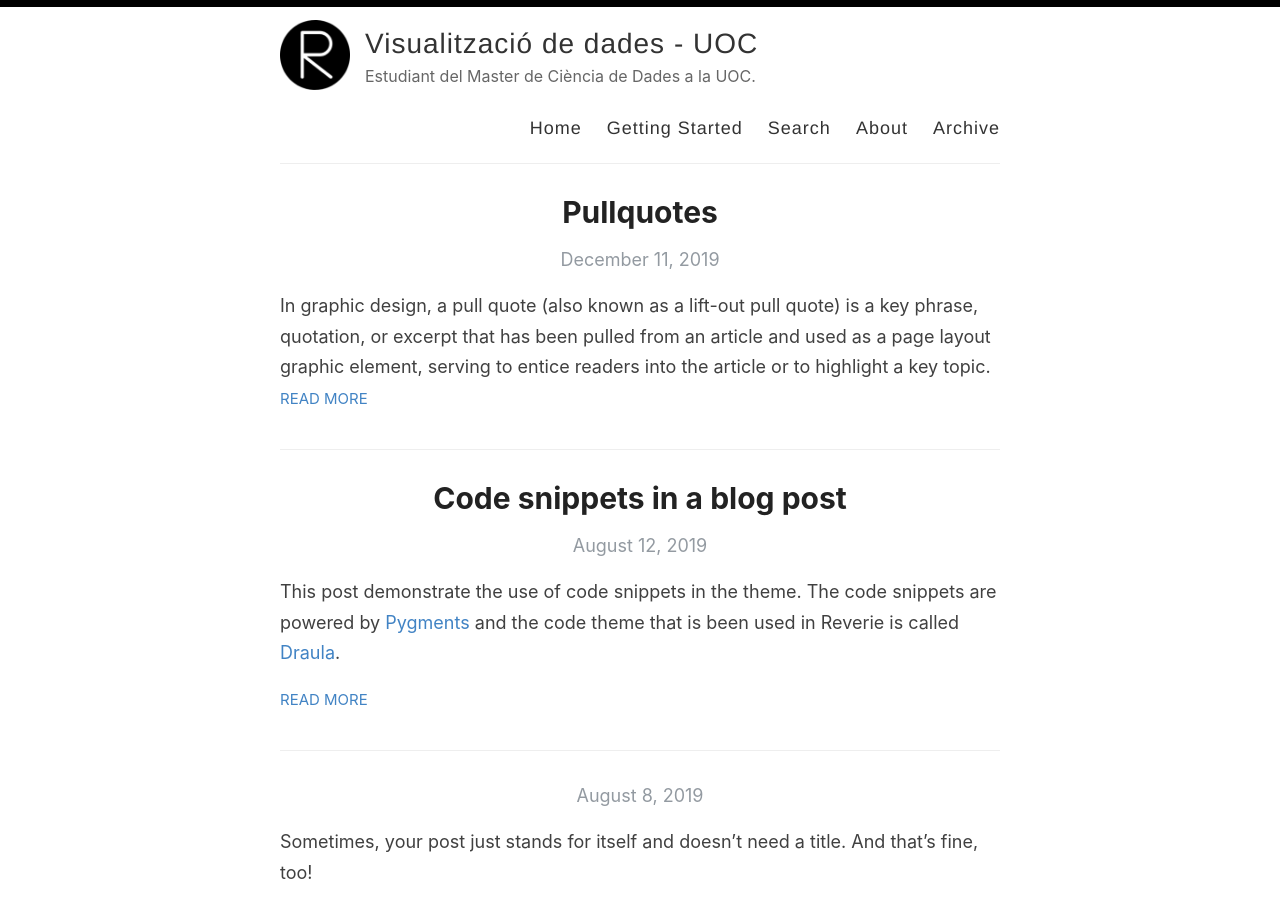
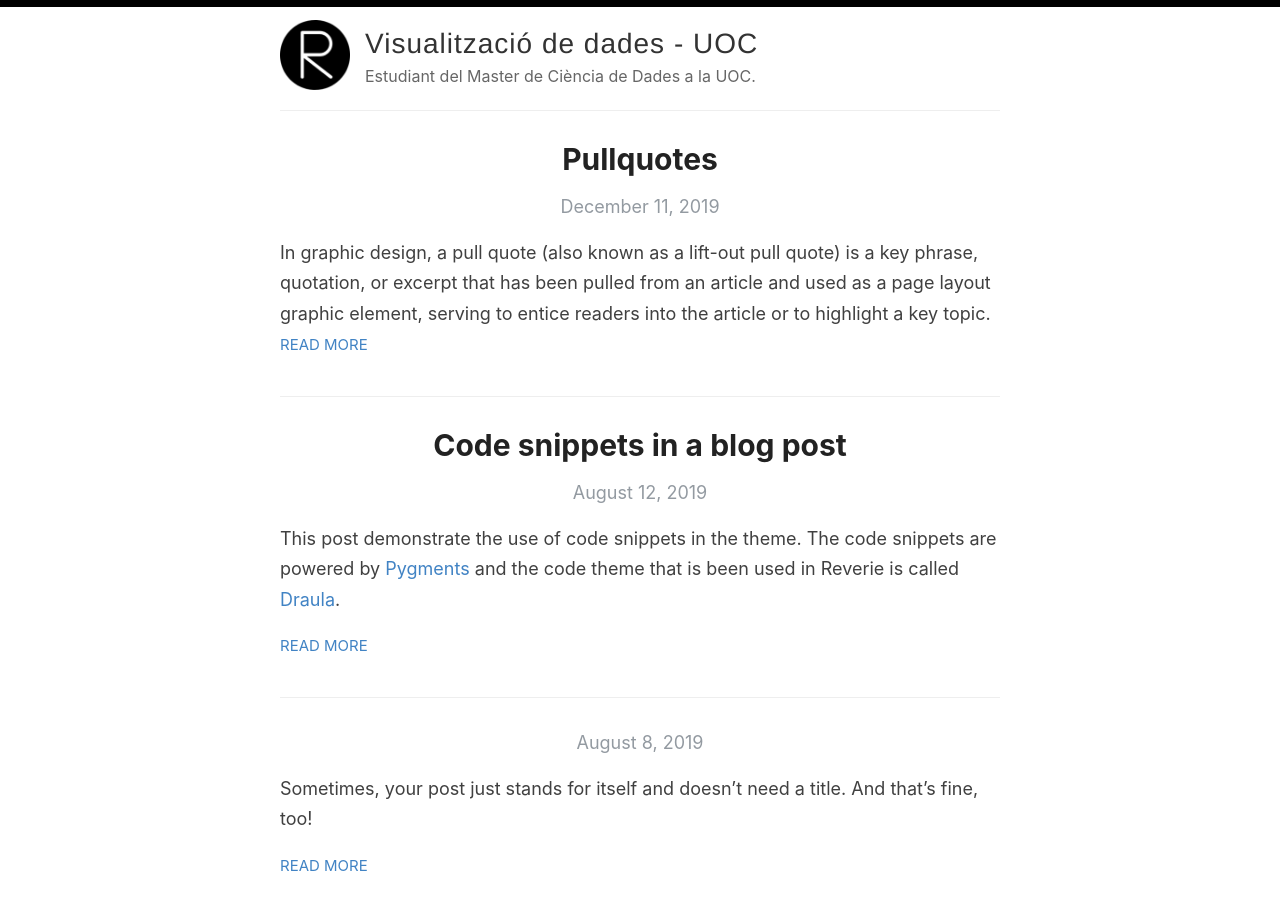
Before and after one commit to albecor80/visualitzacio_uoc, a Jekyll site: the page built from index.html, in a window 1280 px wide and 900 px high. Built offline with Jekyll 4.4.1, drawn with Linux system fonts in a browser that asks for light colours; the list of posts is cut into pages by our own code.

Commit message:
Update default.html

```diff
--- a/_layouts/default.html
+++ b/_layouts/default.html
@@ -10,7 +10,6 @@
     <link rel="canonical" href="{{ site.url }}{{ page.url }}" />
 
     <meta name="theme-color" content="#000000">
-    <link rel="icon" type="image/png" sizes="32x32" href="{{ site.baseurl }}/images/favicon-32x32.png">
     {% include analytics_head.html %}
   </head>
 
@@ -27,13 +26,6 @@
               <p class="site-description">{{ site.description }}</p>
             </div>
 
-            <nav>
-              <a href="{{ site.baseurl }}/">Home</a>
-              <a href="{{ site.baseurl }}/getting-started">Getting Started</a>
-              <a href="{{ site.baseurl }}/search">Search</a>
-              <a href="{{ site.baseurl }}/about">About</a>
-              <a href="{{ site.baseurl }}/archive">Archive</a>
-            </nav>
           </header>
         </div>
       </div>
```
